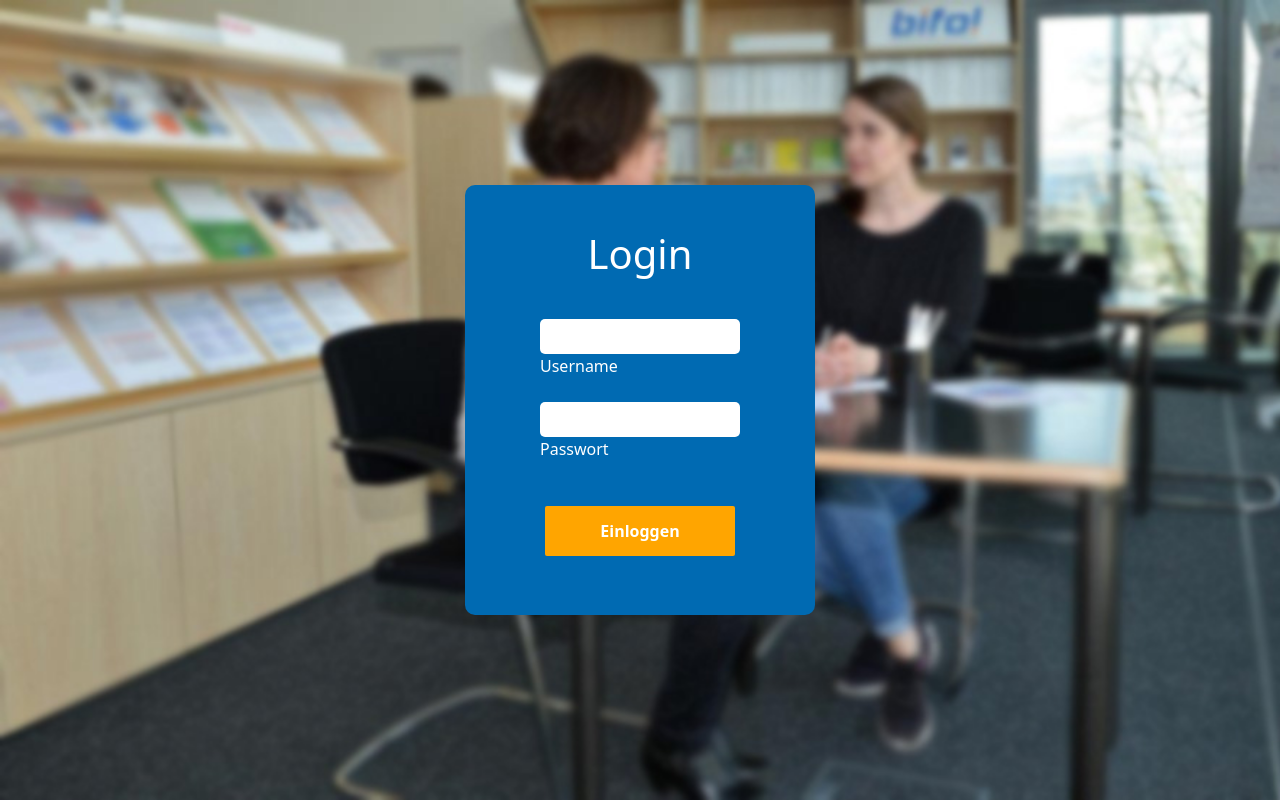
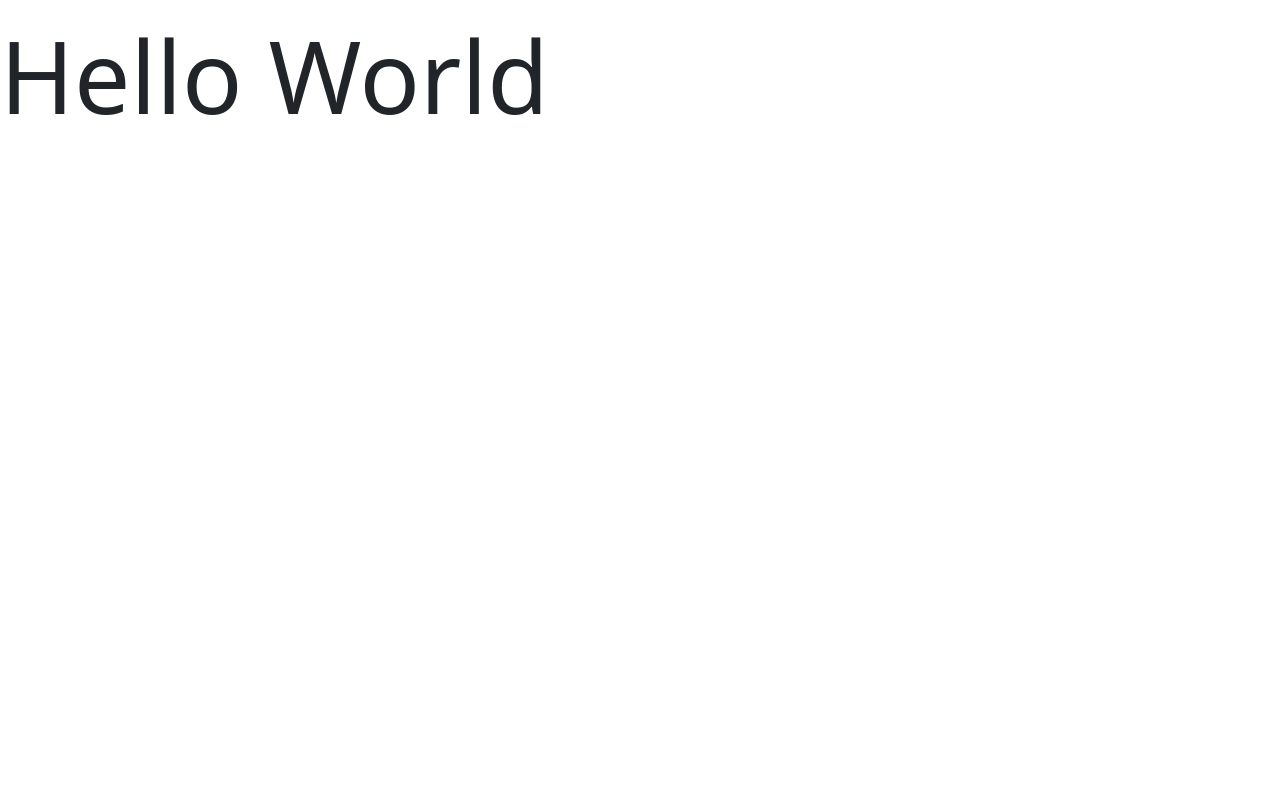
Before and after one commit to ErixXxYeas/MonkeyLab, a React (Create React App) app: page / in a window 1280 px wide. Before the commit this address led to /login. Built offline with nearby package versions, Linux system fonts and the light colour scheme.

Commit message:
feature - Hello World für pdf erstellt

```diff
--- a/package.json
+++ b/package.json
@@ -7,6 +7,7 @@
     "@testing-library/react": "^13.3.0",
     "@testing-library/user-event": "^13.5.0",
     "bootstrap": "^5.2.0",
+    "jspdf": "^2.5.1",
     "react": "^18.2.0",
     "react-dom": "^18.2.0",
     "react-icons": "^4.6.0",
--- /dev/null
+++ b/src/Pages/PDF.js
@@ -0,0 +1,19 @@
+import React from "react";
+import css from "../modules/PDF.module.css";
+import { jsPDF } from "jspdf";
+
+function PDF() {
+  const PDF = new jsPDF({
+    orientation: "landscape",
+  });
+
+  return (
+    <React.Fragment>
+      <div>
+        <p className={css.h1}>Hello World</p>
+      </div>
+    </React.Fragment>
+  );
+}
+
+export default PDF;
--- a/src/index.js
+++ b/src/index.js
@@ -4,11 +4,12 @@ import "./index.css";
 import reportWebVitals from "./reportWebVitals";
 import App from "./App";
 import "bootstrap/dist/css/bootstrap.css";
+import PDF from "./Pages/PDF";
 
 const root = ReactDOM.createRoot(document.getElementById("root"));
 root.render(
   <React.StrictMode>
-    <App />
+    <PDF />
   </React.StrictMode>
 );
 
--- /dev/null
+++ b/src/modules/PDF.module.css
@@ -0,0 +1,3 @@
+.h1 {
+  font-size: 100px;
+}
```
Also changed, not shown: 1 other file (tests, documents, lock files or other folders).
